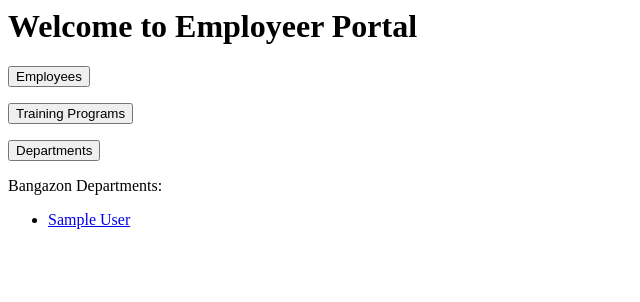
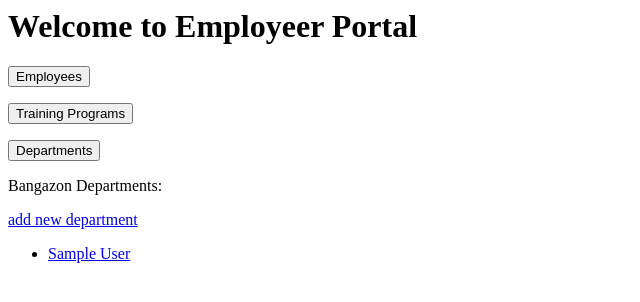
Before and after one commit to elated-egrets/bangazon-internal-site, a Django app: page /departments/ in a window 1280 px wide. Shown: the top 302 px of the page, without its empty margins (0-640 px from the left). Run offline with Django 3.2, Linux system fonts and the light colour scheme; tables that the repository leaves empty hold one stand-in row (values such as "Sample post").

Commit message:
added add department button

```diff
--- a/employee_portal/templates/employee_portal/department_list.html
+++ b/employee_portal/templates/employee_portal/department_list.html
@@ -3,6 +3,7 @@
 {% block main_stuff %}
     {% include 'employee_portal/nav_bar.html' with nav_location=department %}
     <p class="test">Bangazon Departments:</p>
+    <a href="{% url 'employee_portal:add_department' %}">add new department</a>
     <ul>
         {% for department in department_list %}
         <li>
```
